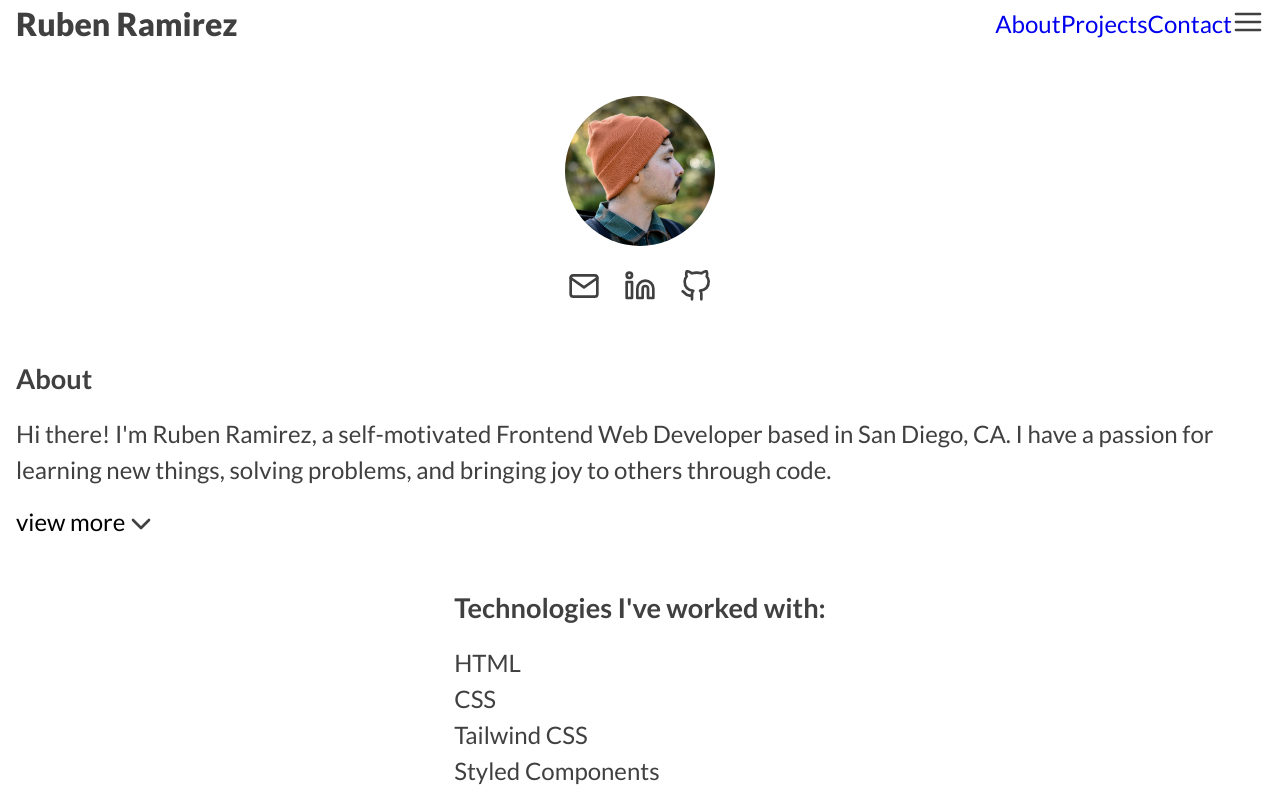
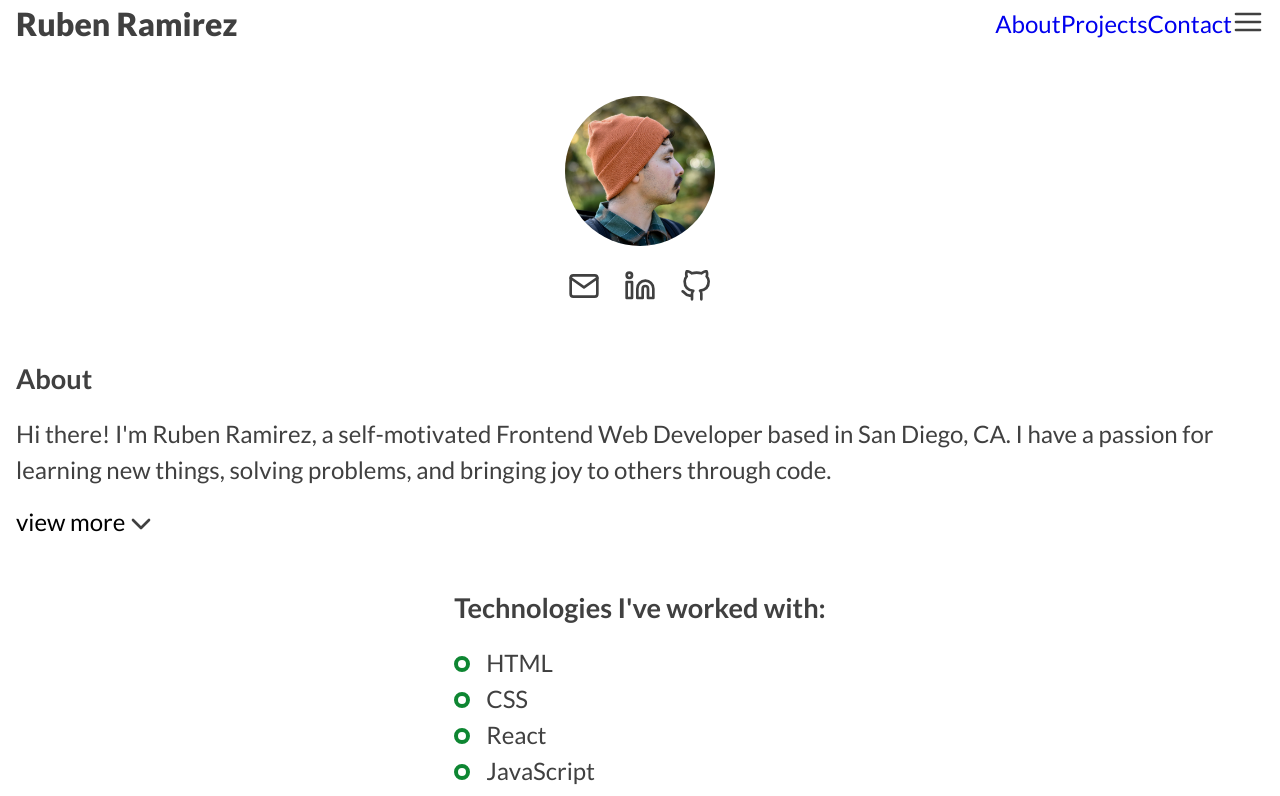
Before and after one commit to rramirez216/rubenramirezdev, a React (Create React App) app: page / in a window 1280 px wide. Shown: the top 796 px of the page. Built offline with nearby package versions, Linux system fonts and the light colour scheme.

Commit message:
imports the skills array from data.js and adds a bullet and styles to the bullet

```diff
--- a/src/components/Skills.js
+++ b/src/components/Skills.js
@@ -1,18 +1,18 @@
 import React from 'react'
 import styled from 'styled-components'
+import { skills } from '../data/data'
 
 const Skills = () => {
   return (
     <Wrapper>
       <Heading>Technologies I've worked with:</Heading>
       <List>
-        <ListItem>HTML</ListItem>
-        <ListItem>CSS</ListItem>
-        <ListItem>Tailwind CSS</ListItem>
-        <ListItem>Styled Components</ListItem>
-        <ListItem>JavaScript</ListItem>
-        <ListItem>React</ListItem>
-        <ListItem>Git & Github</ListItem>
+        {skills.map((skill, index) => (
+          <ListItem key={index}>
+            <Bullet></Bullet>
+            {skill}
+          </ListItem>
+        ))}
       </List>
     </Wrapper>
   )
@@ -32,5 +32,17 @@ const List = styled.ul`
   margin: 0;
   padding: 0;
 `
-const ListItem = styled.li``
+const ListItem = styled.li`
+  display: flex;
+  align-items: baseline;
+  gap: 16px;
+`
+const Bullet = styled.span`
+  display: block;
+  width: 16px;
+  height: 16px;
+  border: 4px solid hsl(138, 81%, 29%);
+  /* background-color: hsl(138, 81%, 29%); */
+  border-radius: 50%;
+`
 export default Skills
```
